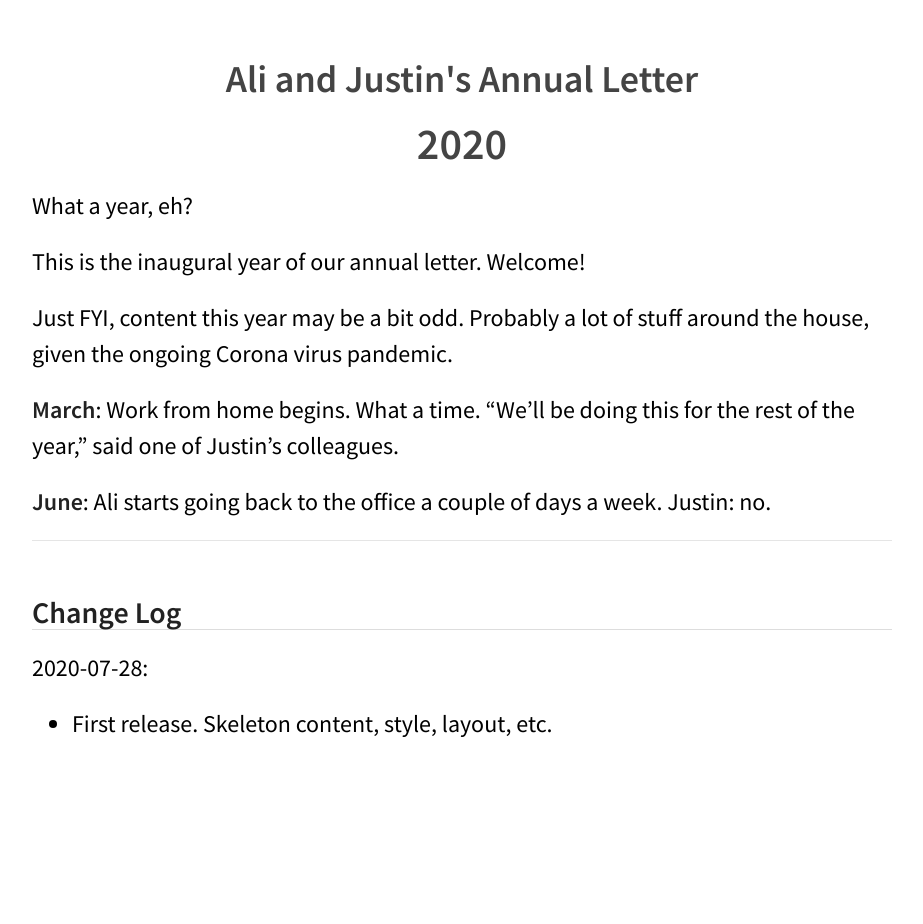
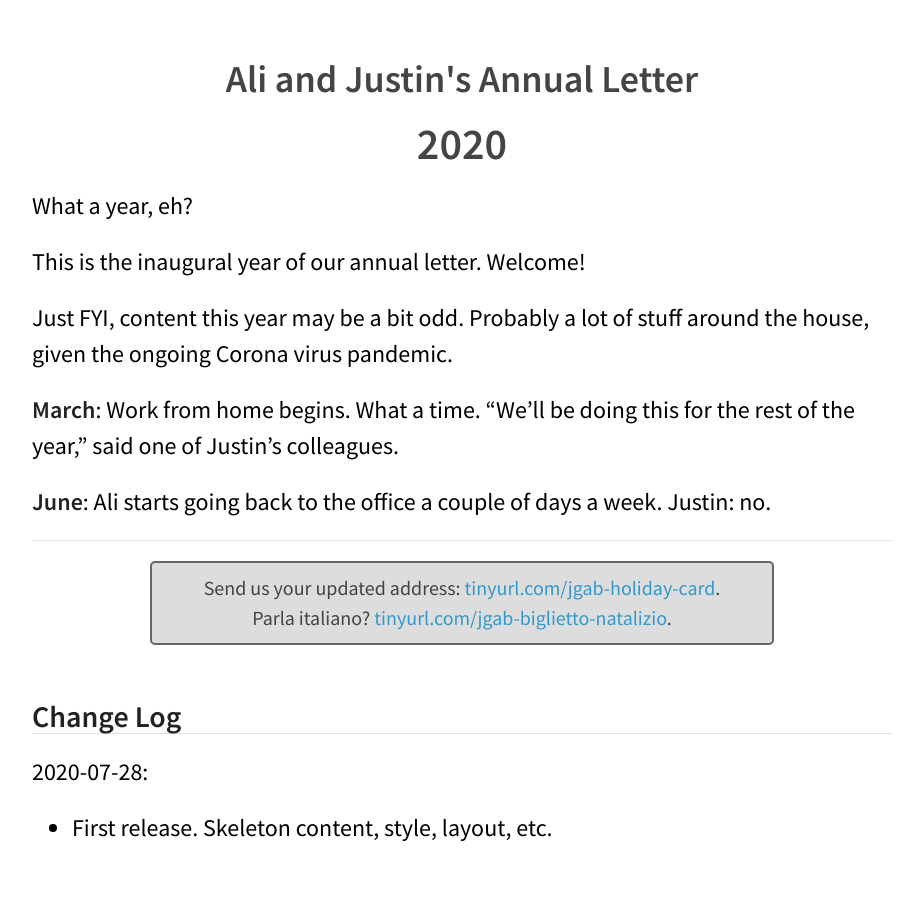
Before and after one commit to jgarofoli/jgarofoli.github.io, a Jekyll site: the page built from annual/index.md, in a window 1280 px wide. Shown: the whole page, without its empty margins (178-1101 px from the left). Built offline with Jekyll 4.4.1, drawn with Linux system fonts in a browser that asks for light colours; before the commit the page ends 900 px from its top, so only the background shows below that.

Commit message:
Add tinyurls for updating the address

```diff
--- a/_layouts/annual.html
+++ b/_layouts/annual.html
@@ -34,6 +34,12 @@
             {{ content }}
 
             <hr>
+	    <p style="background: #DDD; color: #444; border: 2px solid #666; border-radius: 5px; padding: 10px; font-size: smaller; text-align: center; width: 600px; margin: auto; margin-bottom: 20px;">
+	    Send us your updated address: <a
+		    href="https://tinyurl.com/jgab-holiday-card">tinyurl.com/jgab-holiday-card</a>.
+	    <br/>Parla italiano? <a
+		    href="http://www.tinyurl.com/jgab-biglietto-natalizio">tinyurl.com/jgab-biglietto-natalizio</a>.
+	    </p>
             {% if page.changelog %}
             <h3>Change Log</h3>
             {{ page.changelog | markdownify }}
```
